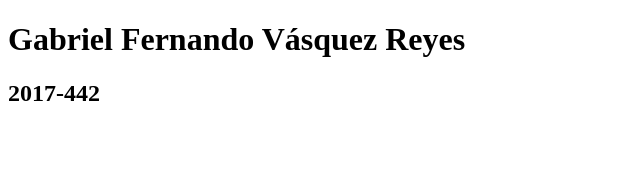
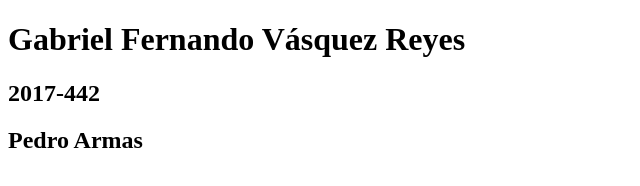
Before and after one commit to gvasquez-2017442/Ejercicio, a plain HTML site: page index.html in a window 1280 px wide. Shown: the whole page, without its empty margins (0-640 px from the left). Drawn offline with Linux system fonts and the light colour scheme.

Commit message:
Se agrego el Profesor

```diff
--- a/index.html
+++ b/index.html
@@ -9,5 +9,6 @@
 <body>
   <h1>Gabriel Fernando Vásquez Reyes</h1>
   <h2>2017-442</h2>
+  <h2>Pedro Armas</h2>
 </body>
 </html>
```
